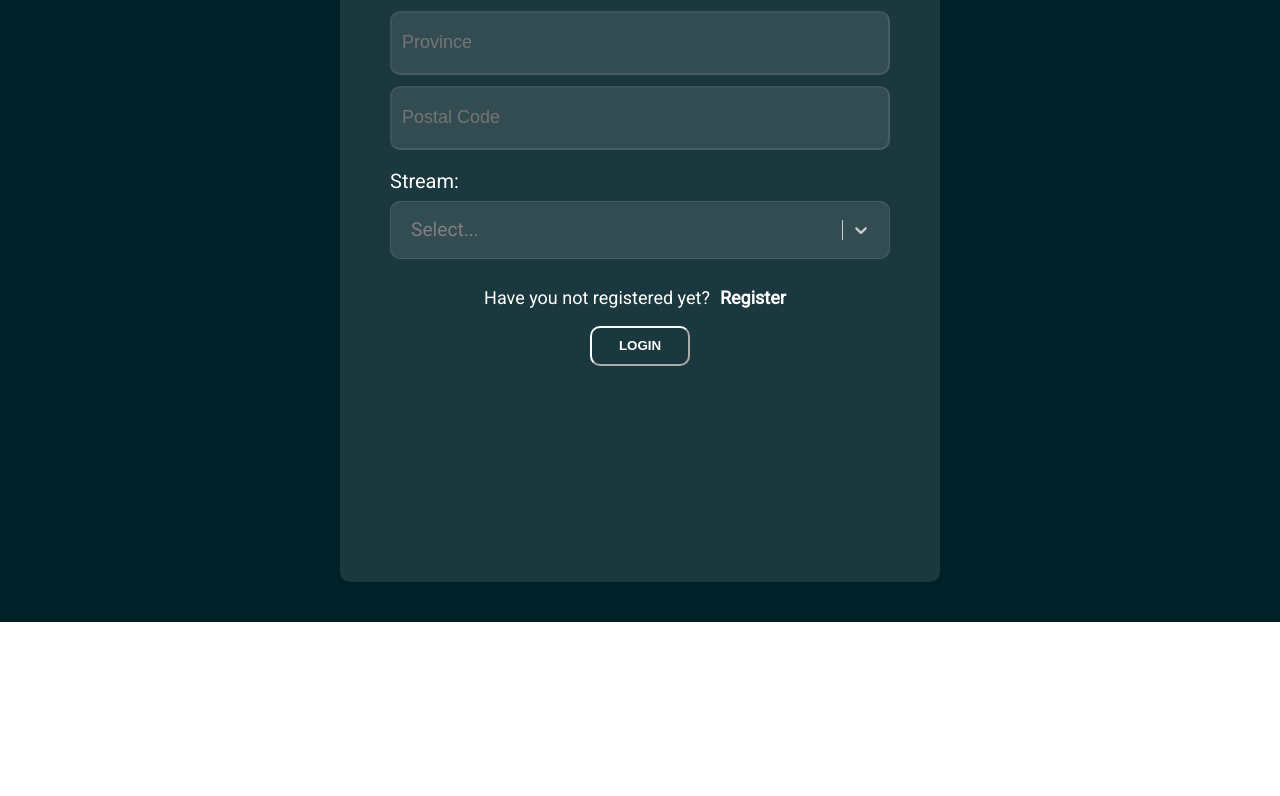
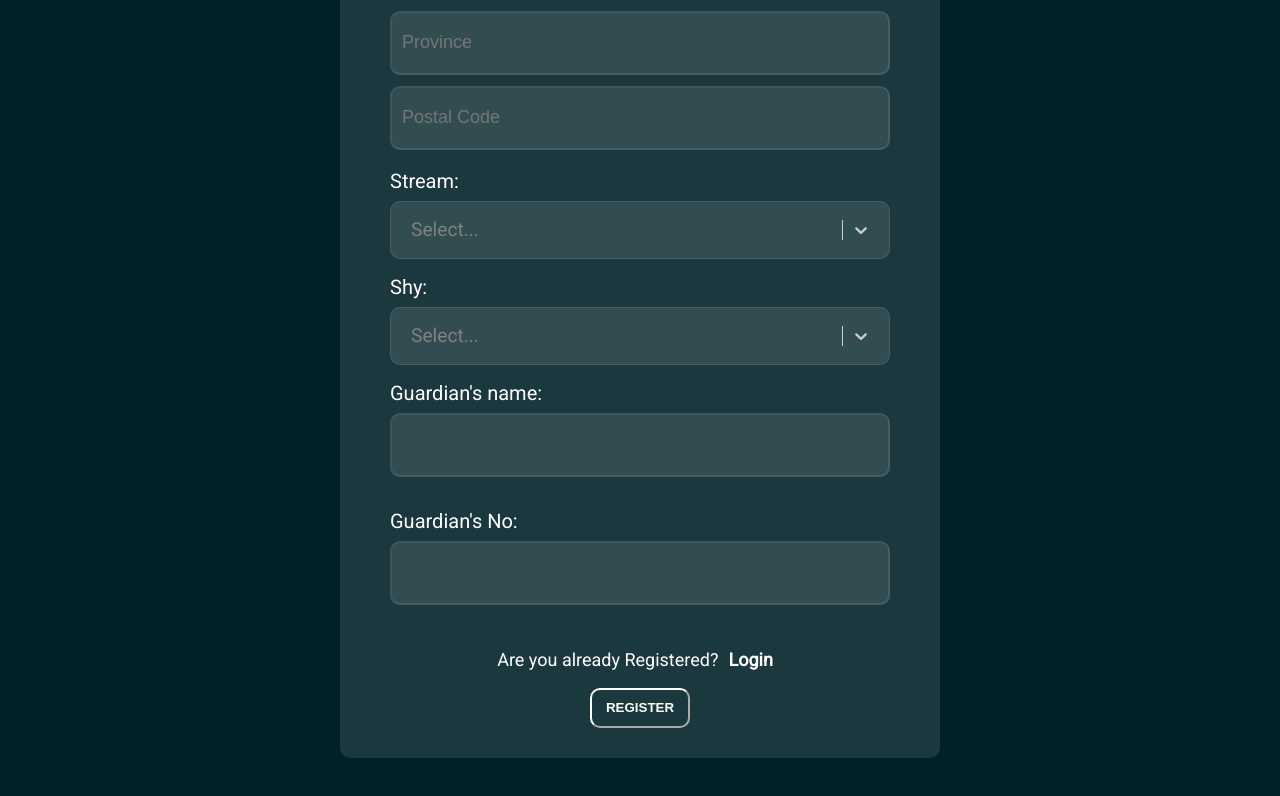
Before and after one commit to UmeshMadhusankha/lms-missaka, a React (Vite) app: page / in a window 1280 px wide. Shown: the part 1178-1974 px from the top of the page. Before the commit the page ends 1800 px from the top, so only its background shows below. Built offline with nearby package versions, Linux system fonts and the light colour scheme.

Commit message:
many parts of register page are completed and ready to move on to arrival page

```diff
--- a/src/pages/RegisterPage.jsx
+++ b/src/pages/RegisterPage.jsx
@@ -10,6 +10,12 @@ function RegisterPage() {
     {value : "bio" ,label : "Bio Science"},
     {value : "maths" ,label : "Physical Science"},
     {value : "other" ,label : "Other"}
+  ]
+
+  const shies = [
+    {value : "1" ,label : "1st Shy"},
+    {value : "2" ,label : "2nd Shy"},
+    {value : "3" ,label : "3rd Shy"}
   ]
 
   const listStyles = {
@@ -78,7 +84,7 @@ function RegisterPage() {
               col3="rgba(122, 27, 114, 0.5)"
               col4="rgba(96, 14, 121, 0.5)"
               left="80vw"
-              bottom="-30vh"/>
+              bottom="-100vh"/>
             <GlowingBGCricle className={styles.glowingCircle}
               size="45vw"
               maxSize="315px"
@@ -89,7 +95,7 @@ function RegisterPage() {
               col3="rgba(29, 151, 110, 0.5)"
               col4="rgba(29, 151, 110, 0.25)"
               left="-15vw"
-              bottom="5vh"/>
+              bottom="50vh"/>
         </div>
         <div className={styles.image}>
           <img src={logo} className={styles.logo}/>
@@ -115,12 +121,18 @@ function RegisterPage() {
             <input type='text' placeholder='Postal Code' className={styles.inputFieldsAddr}/>
             <label htmlFor="stream" className={styles.labels}>Stream:</label>
             <Select options={streams}  styles={listStyles}/>
+            <label htmlFor="shy" className={styles.labels}>Shy:</label>
+            <Select options={shies}  styles={listStyles}/>
+            <label htmlFor="guardianName" className={styles.labels}>Guardian's name:</label>
+            <input type='text' name='guardianName' className={styles.inputFields}/>
+            <label htmlFor="guardianNo" className={styles.labels}>Guardian's No:</label>
+            <input type='text' name='guardianNo' className={styles.inputFields}/>
           </div>
           <div className={styles.register}>
-            <p>Have you not registered yet? </p>
-            <a href='#' className={styles.hyperLink}>Register</a>
+            <p>Are you already Registered? </p>
+            <a href='#' className={styles.hyperLink}>Login</a>
           </div>
-          <button type='submit' className={styles.btn} >LOGIN</button>
+          <button type='submit' className={styles.btn} >REGISTER</button>
         </div>
     </div>
   )
--- a/src/pages/RegisterPage.module.css
+++ b/src/pages/RegisterPage.module.css
@@ -7,7 +7,7 @@
 .container {
     font-family: 'Roboto',sans-serif;
     width: 100%;
-    height: 225vh;
+    height: 250vh;
     background-color: #012128;
     display: flex;
     flex-direction: column;
@@ -26,7 +26,7 @@
     flex-direction: column;
     align-items: center;
     width: 60vw;
-    height: 200vh;
+    height: 215vh;
     background-color: rgba(255, 255, 255, 0.1);
     margin-top: 7vh;
     margin-bottom: 5vh;
```
